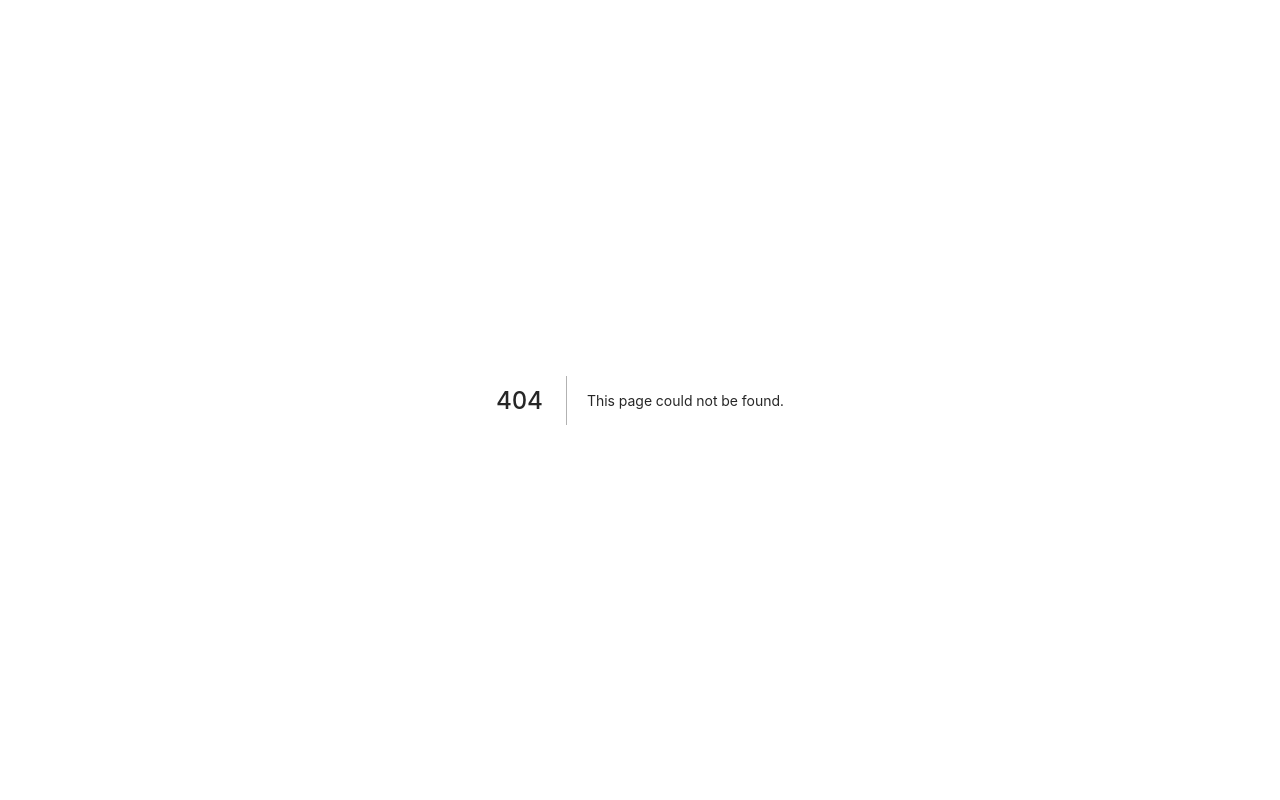
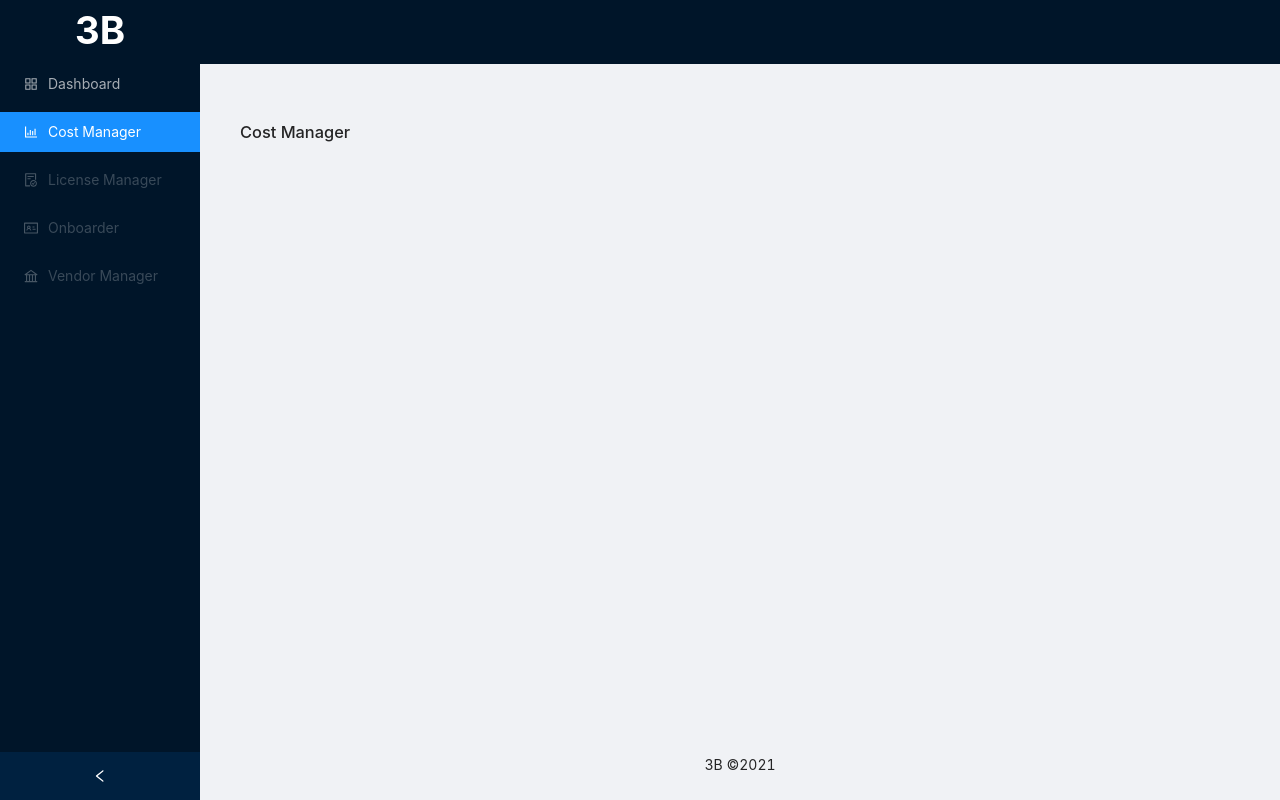
Before and after one commit to MaximBuz/data-vendor-manager, a Next.js app in the folder frontend/frontend/frontend_vendormanager/: page /cost-manager in a window 1280 px wide. Before the commit this address had no page. Built offline with nearby package versions, Linux system fonts and the light colour scheme.

Commit message:
refactored away from styledcomponents

```diff
--- a/frontend/frontend/frontend_vendormanager/layouts/SiderMenuLayout.js
+++ b/frontend/frontend/frontend_vendormanager/layouts/SiderMenuLayout.js
@@ -1,8 +1,11 @@
+// Routing
+import Link from "next/link";
+
 // state management
 import { useState } from "react";
 
 // Styling
-import styled from "styled-components";
+import classes from "../styles/SiderMenuLayout.module.css";
 import { Layout, Menu, Breadcrumb } from "antd";
 import {
   BarChartOutlined,
@@ -19,6 +22,9 @@ export default function SiderMenuLayout(props) {
     setMenuCollapsed(!menuCollapsed);
   };
 
+  // Handle active menu highlighting
+  const activeRoute = props.activeRoute;
+
   // Ant Design Components
   const { Header, Content, Footer, Sider } = Layout;
   const { SubMenu } = Menu;
@@ -26,23 +32,22 @@ export default function SiderMenuLayout(props) {
   return (
     <Layout style={{ minHeight: "100vh" }}>
       <Sider collapsible collapsed={menuCollapsed} onCollapse={onCollapse}>
-        {/* Put the logo here: <div className="logo" /> */}
-        <MenuLogo>3B</MenuLogo>
-        <Menu theme="dark" defaultSelectedKeys={["1"]} mode="inline">
-          <Menu.Item key="1" icon={<AppstoreOutlined />}>
-            Dashboard
+        <div className={classes.logo}>3B</div>
+        <Menu theme="dark" defaultSelectedKeys={[activeRoute]} mode="inline">
+          <Menu.Item key="/dashboard" icon={<AppstoreOutlined />}>
+            <Link href="/dashboard">Dashboard</Link>
           </Menu.Item>
-          <Menu.Item key="2" icon={<BarChartOutlined />}>
-            Cost Manager
+          <Menu.Item key="/cost-manager" icon={<BarChartOutlined />}>
+            <Link href="/cost-manager">Cost Manager</Link>
           </Menu.Item>
-          <Menu.Item key="3" disabled icon={<FileDoneOutlined />}>
-            License Manager
+          <Menu.Item key="/license-manager" disabled icon={<FileDoneOutlined />}>
+            <Link href="/license-manager">License Manager</Link>
           </Menu.Item>
-          <Menu.Item key="4" disabled icon={<IdcardOutlined />}>
-            Onboarder
+          <Menu.Item key="/onboarder" disabled icon={<IdcardOutlined />}>
+            <Link href="/onboarder">Onboarder</Link>
           </Menu.Item>
-          <Menu.Item key="5" disabled icon={<BankOutlined />}>
-            Vendor Manager
+          <Menu.Item key="/vendor-manager" disabled icon={<BankOutlined />}>
+            <Link href="/vendor-manager">Vendor Manager</Link>
           </Menu.Item>
         </Menu>
       </Sider>
@@ -71,15 +76,3 @@ export default function SiderMenuLayout(props) {
 Styled components
 --------------------------------
 */
-
-
-// Logo
-const MenuLogo = styled.div`
-  height: fit-content;
-  display: flex;
-  justify-content: center;
-  align-items: center;
-  color: white;
-  font-size: 2.4rem;
-  font-weight: bold;
-`
--- a/frontend/frontend/frontend_vendormanager/package.json
+++ b/frontend/frontend/frontend_vendormanager/package.json
@@ -12,11 +12,11 @@
     "@ant-design/icons": "^4.7.0",
     "antd": "^4.17.2",
     "axios": "^0.24.0",
+    "babel-plugin-styled-components": "^2.0.2",
     "next": "12.0.7",
     "react": "17.0.2",
     "react-dom": "17.0.2",
-    "react-query": "^3.34.0",
-    "styled-components": "^5.3.3"
+    "react-query": "^3.34.0"
   },
   "devDependencies": {
     "eslint": "8.4.1",
--- a/frontend/frontend/frontend_vendormanager/pages/_app.js
+++ b/frontend/frontend/frontend_vendormanager/pages/_app.js
@@ -1,8 +1,21 @@
-import '../styles/globals.css';
-import 'antd/dist/antd.css';
+import "../styles/globals.css";
+import "antd/dist/antd.css";
+
+// Routing
+import { useRouter } from "next/router";
+
+// Layouts
+import SiderMenuLayout from "../layouts/SiderMenuLayout";
 
 function MyApp({ Component, pageProps }) {
-  return <Component {...pageProps} />
+  // get current route for menu highlighting
+  const router = useRouter();
+
+  return (
+    <SiderMenuLayout activeRoute={router.route}>
+      <Component {...pageProps} />
+    </SiderMenuLayout>
+  );
 }
 
-export default MyApp
+export default MyApp;
--- /dev/null
+++ b/frontend/frontend/frontend_vendormanager/pages/cost-manager/index.js
@@ -0,0 +1,5 @@
+export default function Home() {
+    return (
+        <h1>Cost Manager</h1>
+    )
+  }
--- /dev/null
+++ b/frontend/frontend/frontend_vendormanager/pages/dashboard/index.js
@@ -0,0 +1,5 @@
+export default function Home() {
+    return (
+        <h1>Dashboard</h1>
+    )
+  }
--- /dev/null
+++ b/frontend/frontend/frontend_vendormanager/styles/SiderMenuLayout.module.css
@@ -0,0 +1,9 @@
+.logo {
+  height: fit-content;
+  display: flex;
+  justify-content: center;
+  align-items: center;
+  color: white;
+  font-size: 2.4rem;
+  font-weight: bold;
+}
```
Also changed, not shown: frontend/frontend/frontend_vendormanager/pages/index.js (+0 -7 lines), frontend/frontend/frontend_vendormanager/styles/Home.module.css (deleted, +0 -116 lines), 1 other file (tests, documents, lock files or other folders).
